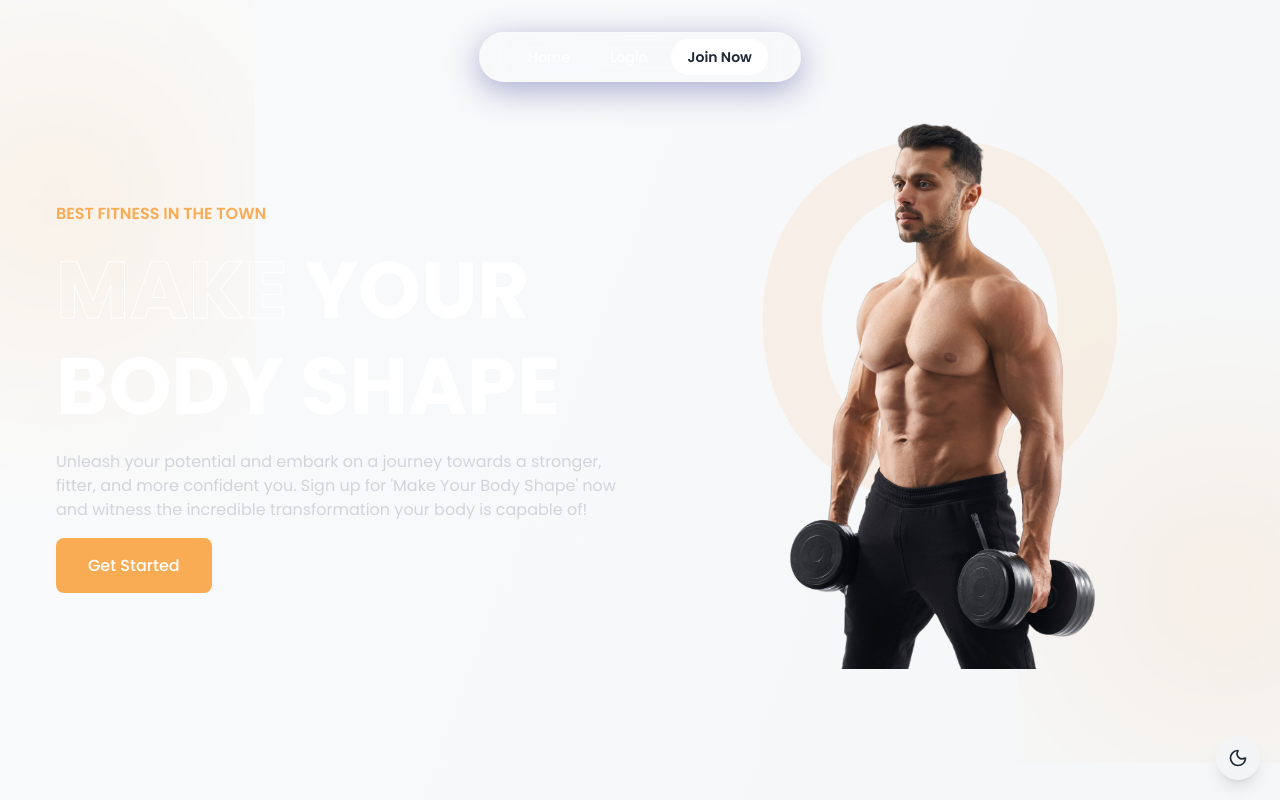
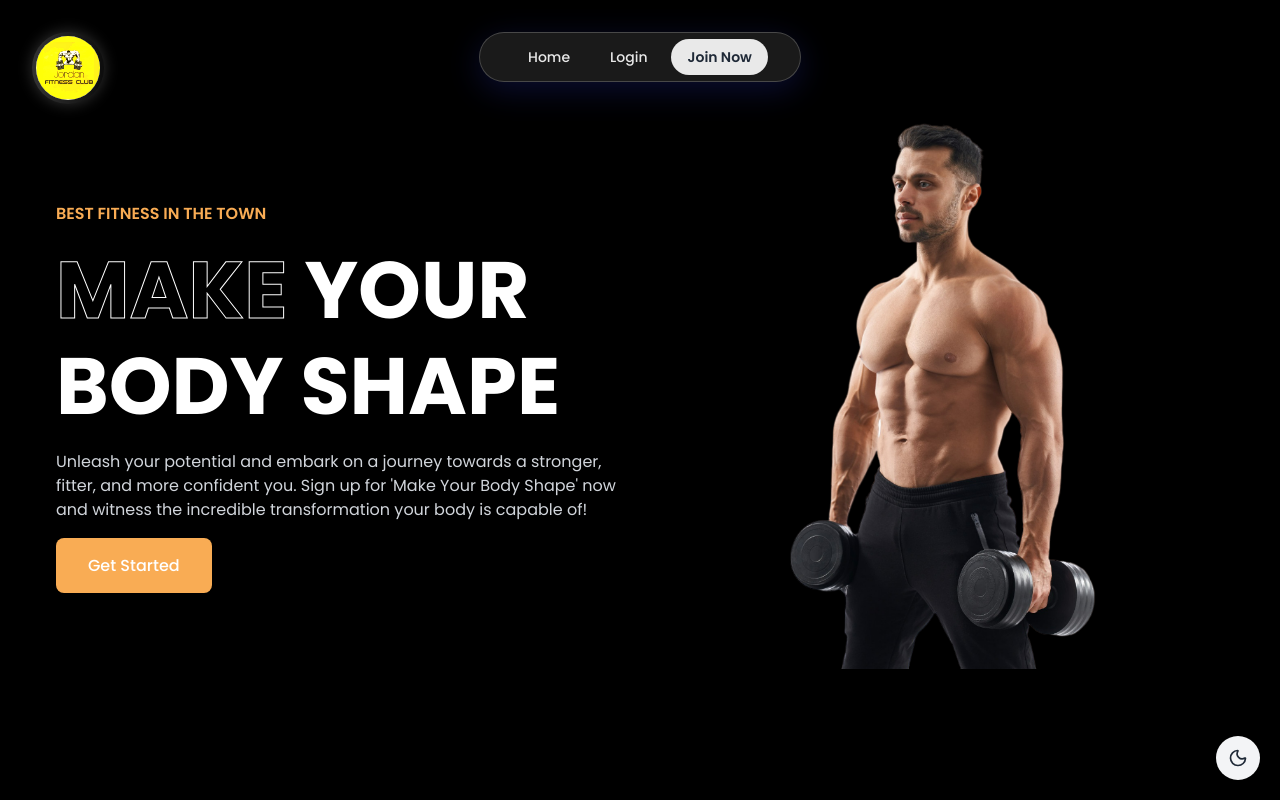
Before and after one commit to Arjun140205/Jordan-Fitness-Club, a React (Vite) app in the folder client/: page / in a window 1280 px wide. Shown: the top 800 px of the page. Built offline with nearby package versions, Linux system fonts and the light colour scheme; no server answers.

Commit message:
Refactored Home.jsx layout and added updated content sections

```diff
--- a/client/src/pages/Home.jsx
+++ b/client/src/pages/Home.jsx
@@ -2,6 +2,7 @@ import { Link } from "react-router-dom";
 import { motion } from "framer-motion";
 import "./home.css";
 import MembershipSection from "../components/MembershipSection";
+import logo from "../assets/logo.png";
 import {
   RiBoxingFill,
   RiHeartPulseFill,
@@ -19,18 +20,32 @@ import {
   RiFacebookFill,
   RiInstagramLine,
   RiTwitterFill
-} from 'react-icons/ri';
+} from "react-icons/ri";
 
 import headerImage from "../assets/header.png";
 import class1Image from "../assets/class-1.jpg";
 import class2Image from "../assets/class-2.jpg";
 import joinImage from "../assets/join.jpg";
 import memberImage from "../assets/member.jpg";
-import logo from "../assets/logo.png";
 
 const Home = () => {
   return (
-    <div>
+    <div className="min-h-screen bg-black text-white">
+      <motion.div
+        initial={{ opacity: 0, scale: 0.8 }}
+        animate={{ opacity: 1, scale: 1 }}
+        transition={{ duration: 0.5 }}
+        className="fixed top-8 left-8 z-50"
+      >
+        <div className="logo-container rounded-full p-1 bg-gradient-to-r from-white/20 to-white/5 backdrop-blur-sm shadow-[0_0_15px_rgba(255,255,255,0.2)]">
+          <img
+            src={logo}
+            alt="Jordan Fitness Club Logo"
+            className="w-16 h-16 rounded-full object-cover filter contrast-125 brightness-110 hover:scale-105 transition-transform duration-300"
+          />
+        </div>
+      </motion.div>
+
       <header className="section-container">
         <motion.div
           initial={{ opacity: 0 }}
```
